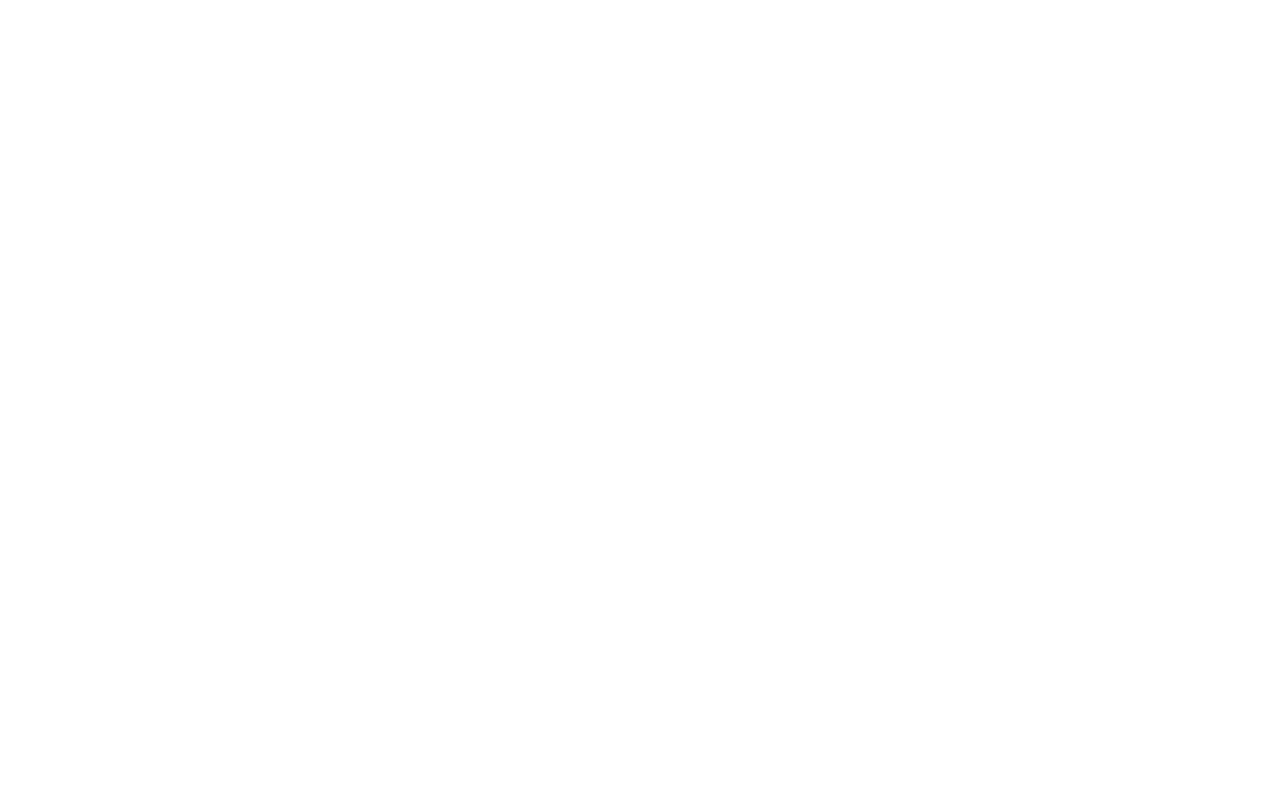
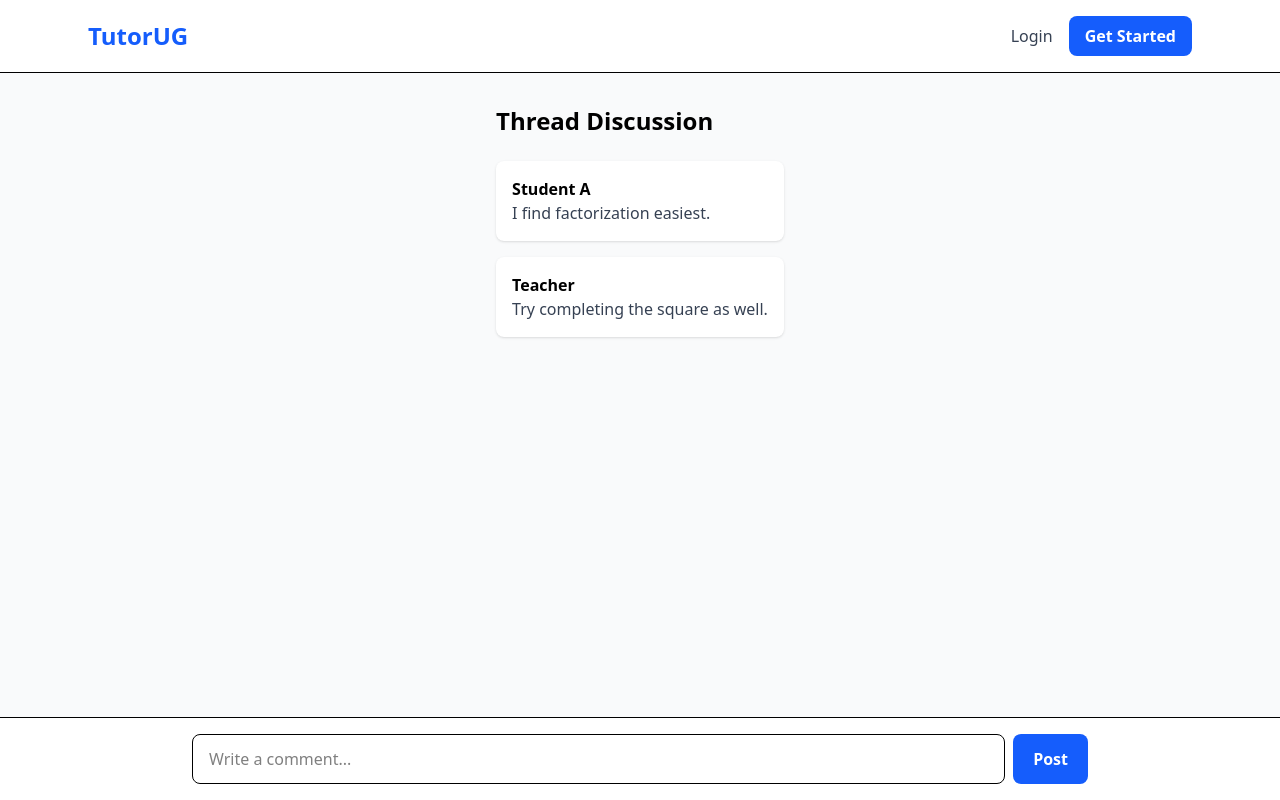
Before and after one commit to Lamboe69/TutorUG, a React app in the folder frontend/: page /thread/1 in a window 1280 px wide. Before the commit this address had no page. Built offline with nearby package versions, Linux system fonts and the light colour scheme; the HTML template or start-up script is replaced by a standard one.

Commit message:
Update student dashboard with AI Tutor and discussions links

```diff
--- a/frontend/src/App.jsx
+++ b/frontend/src/App.jsx
@@ -4,6 +4,10 @@ import Login from "./pages/Login";
 import Register from "./pages/Register";
 import Dashboard from "./pages/Dashboard";
 import AITutor from "./pages/AITutor";
+import Discussions from "./pages/Discussions";
+import DiscussionRoom from "./pages/DiscussionRoom";
+import Thread from "./pages/Thread";
+
 
 
 export default function App() {
@@ -14,6 +18,10 @@ export default function App() {
       <Route path="/register" element={<Register />} />
       <Route path="/dashboard" element={<Dashboard />} />
       <Route path="/ai-tutor" element={<AITutor />} />
+      <Route path="/discussions" element={<Discussions />} />
+      <Route path="/discussions/:id" element={<DiscussionRoom />} />
+      <Route path="/thread/:id" element={<Thread />} />
+
     </Routes>
   );
 }
--- /dev/null
+++ b/frontend/src/pages/DiscussionRoom.jsx
@@ -0,0 +1,36 @@
+import { useParams, Link } from "react-router-dom";
+import Navbar from "../components/Navbar";
+
+export default function DiscussionRoom() {
+  const { id } = useParams();
+
+  const threads = [
+    { id: 1, title: "How do I solve quadratic equations?" },
+    { id: 2, title: "Best way to revise for UNEB exams?" },
+    { id: 3, title: "Explain Newton’s First Law simply" },
+  ];
+
+  return (
+    <div className="min-h-screen bg-gray-50">
+      <Navbar />
+
+      <div className="max-w-4xl mx-auto px-4 sm:px-6 py-10">
+        <h1 className="text-2xl font-extrabold mb-6">
+          Discussion Threads
+        </h1>
+
+        <div className="space-y-4">
+          {threads.map((thread) => (
+            <Link
+              key={thread.id}
+              to={`/thread/${thread.id}`}
+              className="block bg-white rounded-xl shadow p-4 hover:shadow-md transition"
+            >
+              {thread.title}
+            </Link>
+          ))}
+        </div>
+      </div>
+    </div>
+  );
+}
--- /dev/null
+++ b/frontend/src/pages/Discussions.jsx
@@ -0,0 +1,40 @@
+import { Link } from "react-router-dom";
+import Navbar from "../components/Navbar";
+
+export default function Discussions() {
+  const rooms = [
+    { id: 1, name: "Mathematics (P7)" },
+    { id: 2, name: "Physics (S4)" },
+    { id: 3, name: "Biology (S6)" },
+    { id: 4, name: "Computer Science (University)" },
+  ];
+
+  return (
+    <div className="min-h-screen bg-gray-50">
+      <Navbar />
+
+      <div className="max-w-6xl mx-auto px-4 sm:px-6 py-10">
+        <h1 className="text-3xl font-extrabold mb-6">
+          Discussion Rooms
+        </h1>
+
+        <div className="grid grid-cols-1 sm:grid-cols-2 md:grid-cols-3 gap-6">
+          {rooms.map((room) => (
+            <Link
+              key={room.id}
+              to={`/discussions/${room.id}`}
+              className="bg-white rounded-xl shadow p-6 hover:shadow-lg transition block"
+            >
+              <h3 className="text-xl font-semibold mb-2">
+                {room.name}
+              </h3>
+              <p className="text-gray-600">
+                Join discussions and ask questions.
+              </p>
+            </Link>
+          ))}
+        </div>
+      </div>
+    </div>
+  );
+}
--- a/frontend/src/pages/StudentDashboard.jsx
+++ b/frontend/src/pages/StudentDashboard.jsx
@@ -34,7 +34,7 @@ export default function StudentDashboard() {
             </p>
           </Link>
 
-          {/* Practice & Quizzes */}
+          {/* Practice & Quizzes (Coming Soon) */}
           <div className="bg-white rounded-xl shadow p-6 opacity-90">
             <h3 className="text-xl font-semibold mb-2">
               Practice & Quizzes
@@ -47,18 +47,18 @@ export default function StudentDashboard() {
             </p>
           </div>
 
-          {/* Study Groups */}
-          <div className="bg-white rounded-xl shadow p-6 opacity-90">
+          {/* Study Groups / Discussions */}
+          <Link
+            to="/discussions"
+            className="bg-white rounded-xl shadow p-6 hover:shadow-lg transition block"
+          >
             <h3 className="text-xl font-semibold mb-2">
               Study Groups
             </h3>
             <p className="text-gray-600">
               Collaborate and discuss with fellow learners.
             </p>
-            <p className="text-sm text-gray-400 mt-2">
-              Coming soon
-            </p>
-          </div>
+          </Link>
 
         </div>
       </div>
--- /dev/null
+++ b/frontend/src/pages/Thread.jsx
@@ -0,0 +1,55 @@
+import { useState } from "react";
+import Navbar from "../components/Navbar";
+
+export default function Thread() {
+  const [comments, setComments] = useState([
+    { user: "Student A", text: "I find factorization easiest." },
+    { user: "Teacher", text: "Try completing the square as well." },
+  ]);
+
+  const [input, setInput] = useState("");
+
+  const addComment = () => {
+    if (!input.trim()) return;
+    setComments([...comments, { user: "You", text: input }]);
+    setInput("");
+  };
+
+  return (
+    <div className="min-h-screen bg-gray-50 flex flex-col">
+      <Navbar />
+
+      <div className="flex-1 max-w-4xl mx-auto px-4 sm:px-6 py-8">
+        <h1 className="text-2xl font-extrabold mb-6">
+          Thread Discussion
+        </h1>
+
+        <div className="space-y-4">
+          {comments.map((c, index) => (
+            <div key={index} className="bg-white p-4 rounded-lg shadow">
+              <p className="font-semibold">{c.user}</p>
+              <p className="text-gray-700">{c.text}</p>
+            </div>
+          ))}
+        </div>
+      </div>
+
+      <div className="border-t bg-white px-4 py-4">
+        <div className="max-w-4xl mx-auto flex gap-2">
+          <input
+            value={input}
+            onChange={(e) => setInput(e.target.value)}
+            placeholder="Write a comment..."
+            className="flex-1 border rounded-lg px-4 py-3 focus:outline-none focus:ring-2 focus:ring-blue-500"
+          />
+          <button
+            onClick={addComment}
+            className="bg-blue-600 text-white px-5 py-3 rounded-lg font-semibold hover:bg-blue-700 transition"
+          >
+            Post
+          </button>
+        </div>
+      </div>
+    </div>
+  );
+}
```
